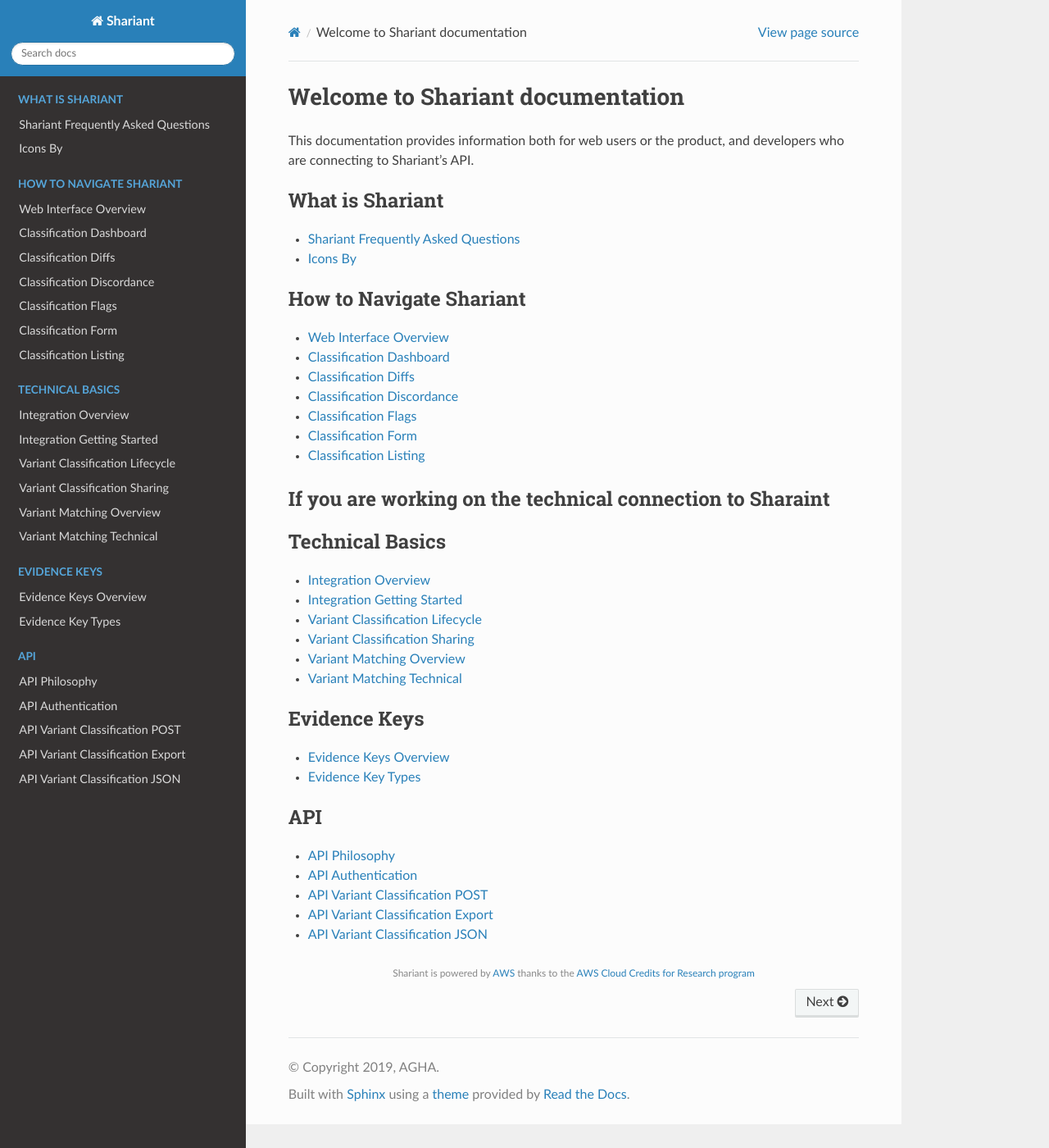
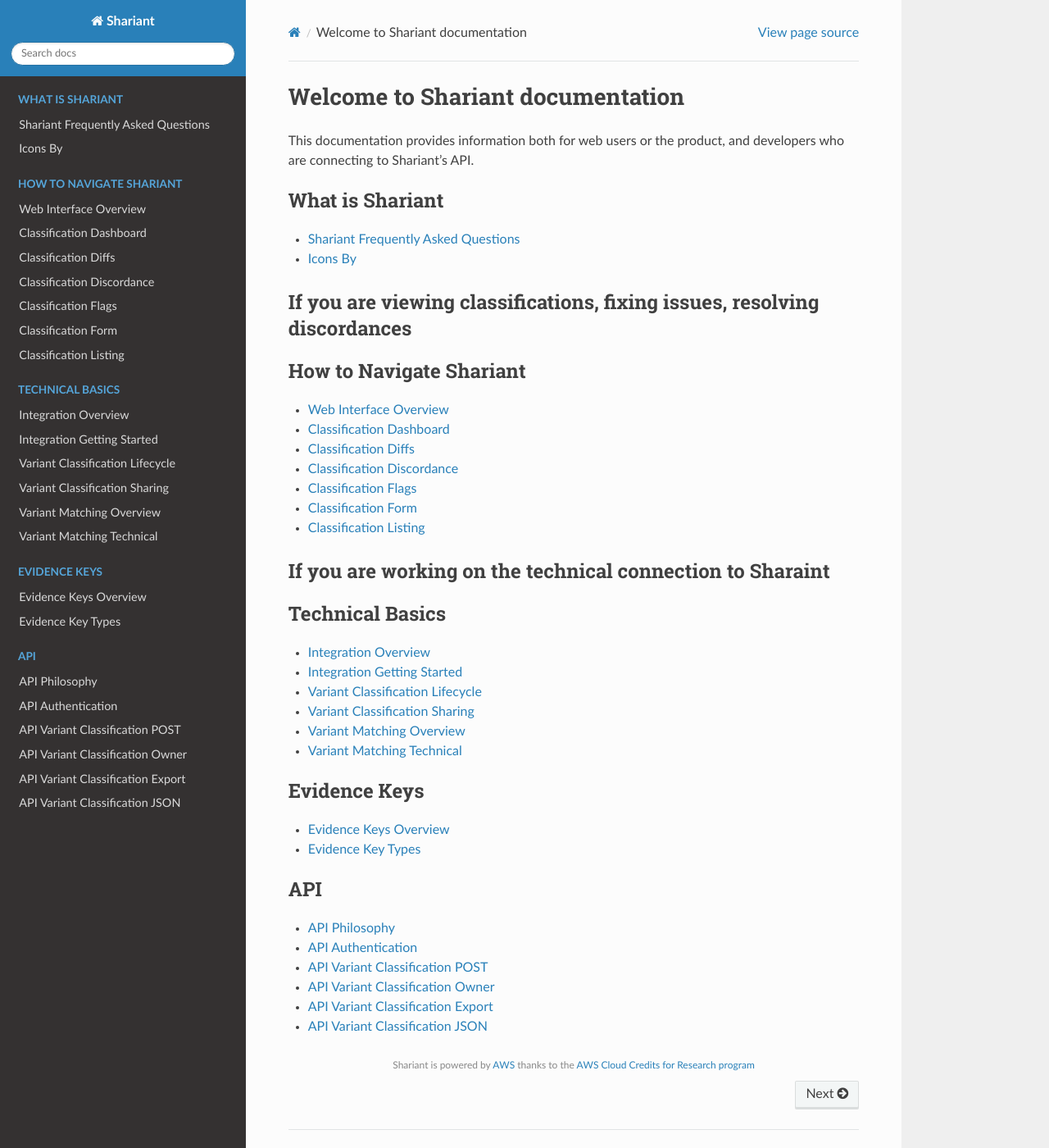
Before and after one commit to SACGF/shariant_docs, a Sphinx documentation site: the page built from docs/index.rst, in a window 1280 px wide and 1400 px high. Shown: the whole window at 82% size. Built offline with Sphinx 7.4.7 and the Read the Docs theme 2.0.0, drawn with Linux system fonts in a browser that asks for light colours.

Commit message:
Added info about how user & owner work

```diff
--- a/docs/index.rst
+++ b/docs/index.rst
@@ -9,6 +9,9 @@
 
    faq/faq
    faq/icons
+
+If you are viewing classifications, fixing issues, resolving discordances
+-------------------------------------------------------------------------
 
 .. toctree::
    :maxdepth: 1
@@ -50,5 +53,6 @@
    integration/api/philosophy
    integration/api/authentication
    integration/api/classification_post
+   integration/api/classification_owner
    integration/api/classification_export
    integration/api/classification_json
```
Also changed, not shown: docs/integration/api/classification_owner.md (added, +18 -0 lines), docs/integration/api/classification_post.md (+1 -0 lines).
